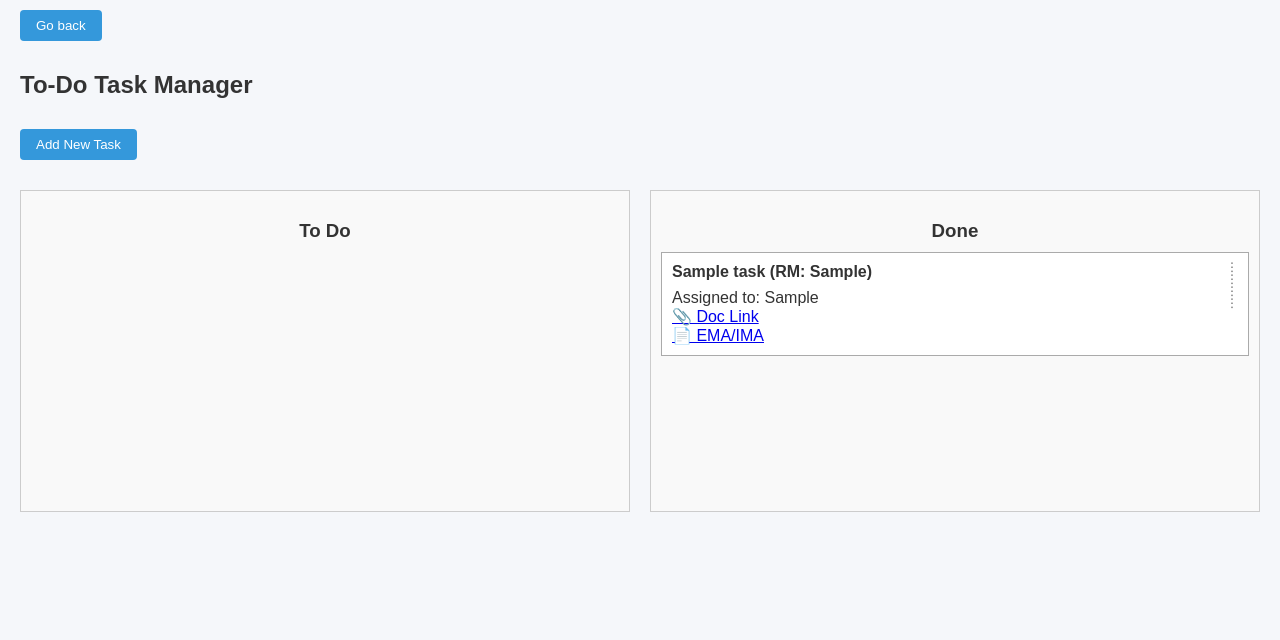
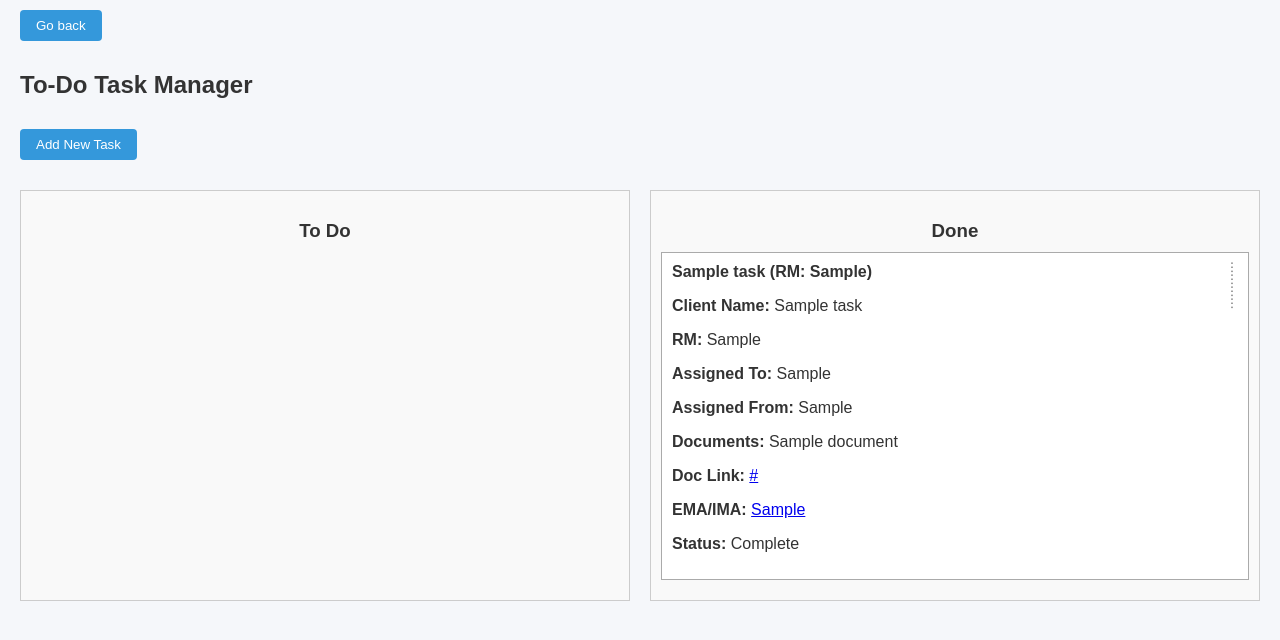
Before and after one commit to Remusseah/Client_interface, a Flask app: template templates/to_do.html in a window 1280 px wide, after a click that opens the changed part. Shown: the top 640 px of the page. Run offline with Flask 3, Linux system fonts and the light colour scheme; the template is opened without the code that fills it: most values are stand-ins (such as "Sample title", 1, 10 or a date in 2020); some libraries are stand-ins or nearby versions.

Commit message:
thingysss

```diff
--- a/templates/to_do.html
+++ b/templates/to_do.html
@@ -103,10 +103,15 @@
           <div class="task-header" onclick="toggleDetails('details-{{ task.id }}')">
             <strong>{{ task.client_name }}</strong> (RM: {{ task.rm }})
           </div>
-          <div class="task-details" id="details-{{ task.id }}">
-            Assigned to: {{ task.assigned_to }}<br>
-            <a href="{{ task.doc_link }}" target="_blank">📎 Doc Link</a><br>
-            <a href="{{ task.ema_ima }}" target="_blank">📄 EMA/IMA</a>
+          <div class="task-details" id="details-{{ task.id }}" style="display: none;">
+            <p><strong>Client Name:</strong> {{ task.client_name }}</p>
+            <p><strong>RM:</strong> {{ task.rm }}</p>
+            <p><strong>Assigned To:</strong> {{ task.assigned_to }}</p>
+            <p><strong>Assigned From:</strong> {{ task.assigned_from }}</p>
+            <p><strong>Documents:</strong> {{ task.documents | join(', ') }}</p>
+            <p><strong>Doc Link:</strong> <a href="{{ task.doc_link }}" target="_blank">{{ task.doc_link }}</a></p>
+            <p><strong>EMA/IMA:</strong> <a href="{{ task.ema_ima }}" target="_blank">{{ task.ema_ima }}</a></p>
+            <p><strong>Status:</strong> {{ task.completion_status }}</p>
           </div>
         </div>
 
@@ -130,11 +135,17 @@
           <div class="task-header" onclick="toggleDetails('details-{{ task.id }}')">
             <strong>{{ task.client_name }}</strong> (RM: {{ task.rm }})
           </div>
-          <div class="task-details" id="details-{{ task.id }}">
-            Assigned to: {{ task.assigned_to }}<br>
-            <a href="{{ task.doc_link }}" target="_blank">📎 Doc Link</a><br>
-            <a href="{{ task.ema_ima }}" target="_blank">📄 EMA/IMA</a>
+          <div class="task-details" id="details-{{ task.id }}" style="display: none;">
+            <p><strong>Client Name:</strong> {{ task.client_name }}</p>
+            <p><strong>RM:</strong> {{ task.rm }}</p>
+            <p><strong>Assigned To:</strong> {{ task.assigned_to }}</p>
+            <p><strong>Assigned From:</strong> {{ task.assigned_from }}</p>
+            <p><strong>Documents:</strong> {{ task.documents | join(', ') }}</p>
+            <p><strong>Doc Link:</strong> <a href="{{ task.doc_link }}" target="_blank">{{ task.doc_link }}</a></p>
+            <p><strong>EMA/IMA:</strong> <a href="{{ task.ema_ima }}" target="_blank">{{ task.ema_ima }}</a></p>
+            <p><strong>Status:</strong> {{ task.completion_status }}</p>
           </div>
+
         </div>
 
      {% endif %}
```
